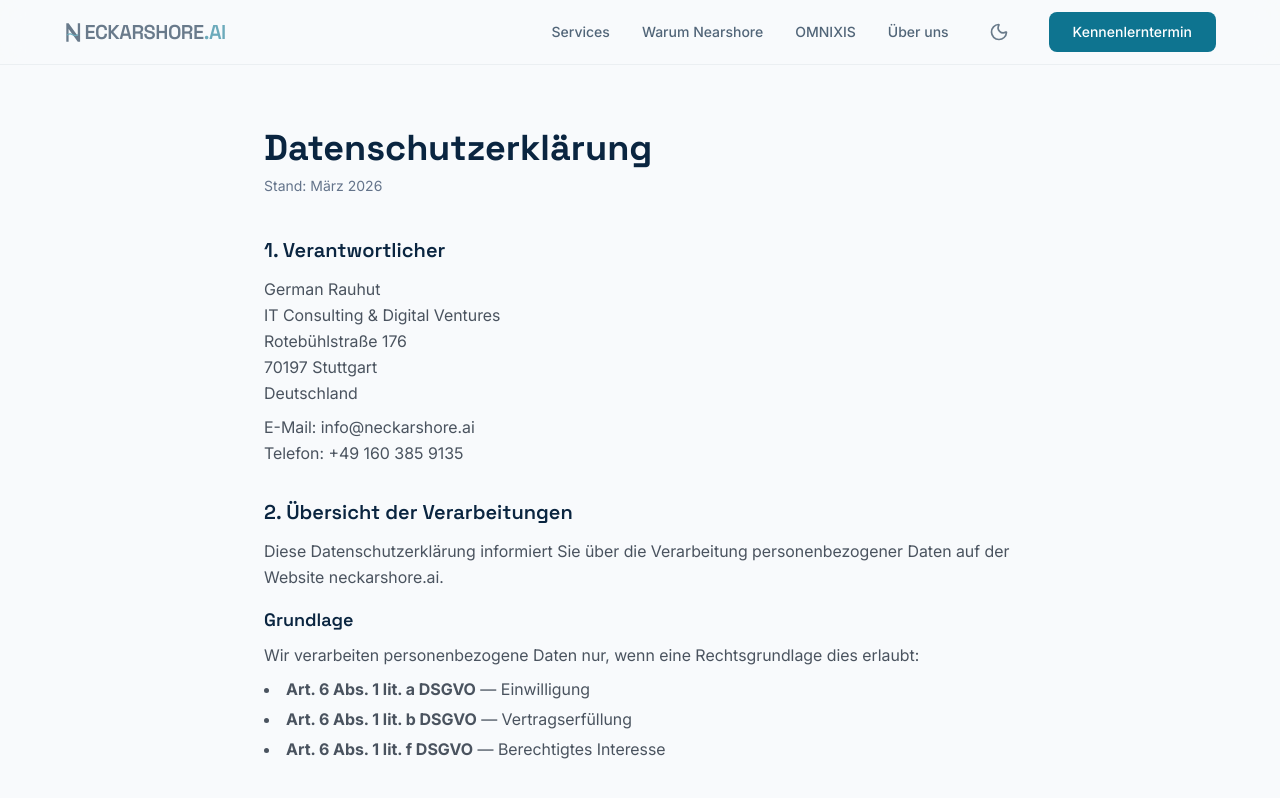
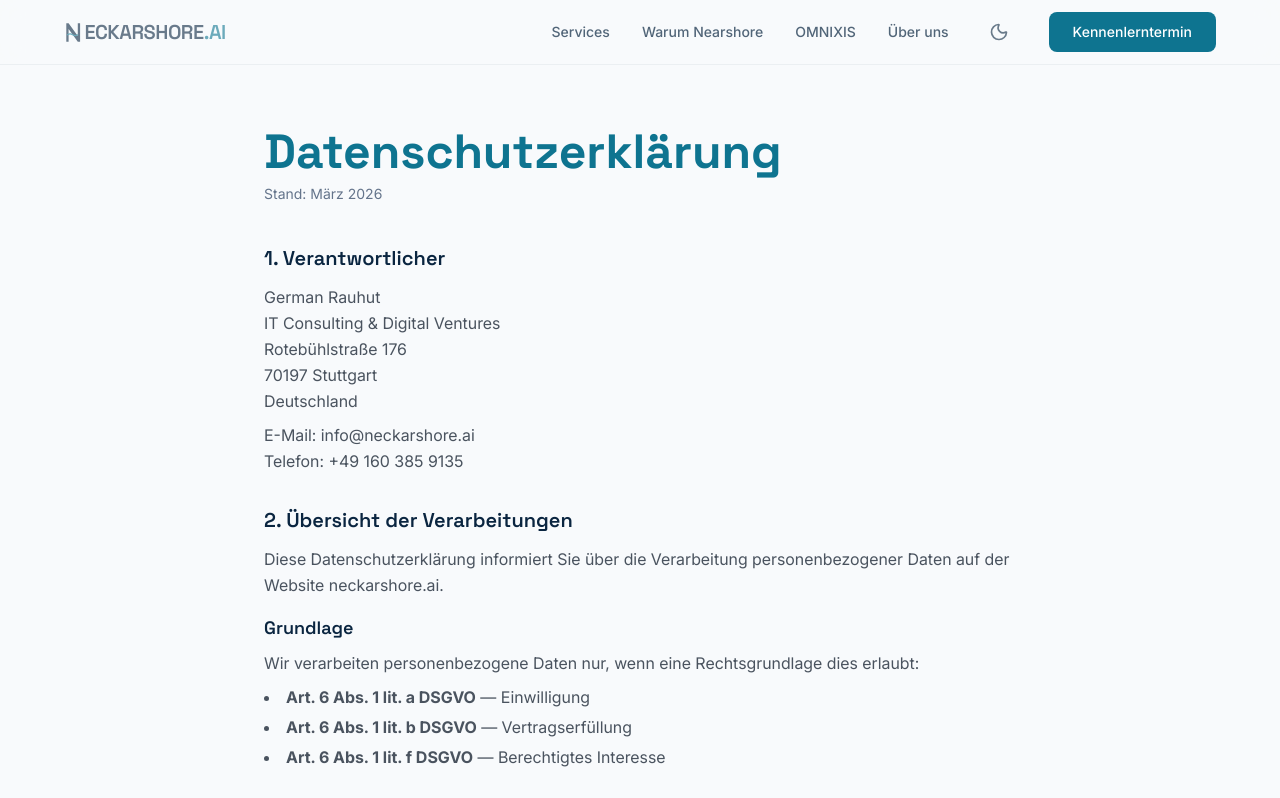
Before and after one commit to neckarshore-websites/neckarshore-website, a Next.js app: page /datenschutz in a window 1280 px wide. Shown: the top 798 px of the page. Built offline with nearby package versions, Linux system fonts and the light colour scheme.

Commit message:
fix: larger H1 headings and dark-mode footer on subpages
H1 bumped from text-3xl/text-4xl to text-4xl/text-5xl with accent color.
Footer was missing dark-mode styles (bg-surface, border) — now matches
homepage footer.

Co-Authored-By: Claude Opus 4.6 (1M context) <noreply@anthropic.com>

```diff
--- a/src/app/datenschutz/page.tsx
+++ b/src/app/datenschutz/page.tsx
@@ -12,7 +12,7 @@ export default function Datenschutz() {
     <>
       <Nav />
       <main className="mx-auto max-w-[800px] px-4 pt-32 pb-20 md:px-6">
-        <h1 className="font-heading text-3xl font-bold text-primary md:text-4xl dark:text-text-primary">Datenschutzerklärung</h1>
+        <h1 className="font-heading text-4xl font-bold text-accent md:text-5xl">Datenschutzerklärung</h1>
         <p className="mt-2 text-sm text-muted dark:text-text-secondary/60">Stand: März 2026</p>
 
         <div className="mt-10 space-y-8 text-neutral-dark/80 leading-relaxed dark:text-text-secondary">
@@ -268,7 +268,7 @@ export default function Datenschutz() {
         </div>
       </main>
 
-      <footer className="border-t border-primary/5 bg-white px-4 py-10 md:px-6">
+      <footer className="border-t border-primary/5 bg-white px-4 py-10 md:px-6 dark:border-text-secondary/10 dark:bg-surface">
         <div className="mx-auto flex max-w-[1200px] flex-col items-center gap-4 text-sm text-muted dark:text-text-secondary/60 md:flex-row md:justify-between">
           <a href="/">
             <Logo size="text-xl" className="opacity-60" />
--- a/src/app/impressum/page.tsx
+++ b/src/app/impressum/page.tsx
@@ -12,7 +12,7 @@ export default function Impressum() {
     <>
       <Nav />
       <main className="mx-auto max-w-[800px] px-4 pt-32 pb-20 md:px-6">
-        <h1 className="font-heading text-3xl font-bold text-primary md:text-4xl dark:text-text-primary">Impressum</h1>
+        <h1 className="font-heading text-4xl font-bold text-accent md:text-5xl">Impressum</h1>
 
         <div className="prose-neckarshore mt-10 space-y-8 text-neutral-dark/80 leading-relaxed dark:text-text-secondary">
           <section>
@@ -114,7 +114,7 @@ export default function Impressum() {
         </div>
       </main>
 
-      <footer className="border-t border-primary/5 bg-white px-4 py-10 md:px-6">
+      <footer className="border-t border-primary/5 bg-white px-4 py-10 md:px-6 dark:border-text-secondary/10 dark:bg-surface">
         <div className="mx-auto flex max-w-[1200px] flex-col items-center gap-4 text-sm text-muted dark:text-text-secondary/60 md:flex-row md:justify-between">
           <a href="/">
             <Logo size="text-xl" className="opacity-60" />
```
